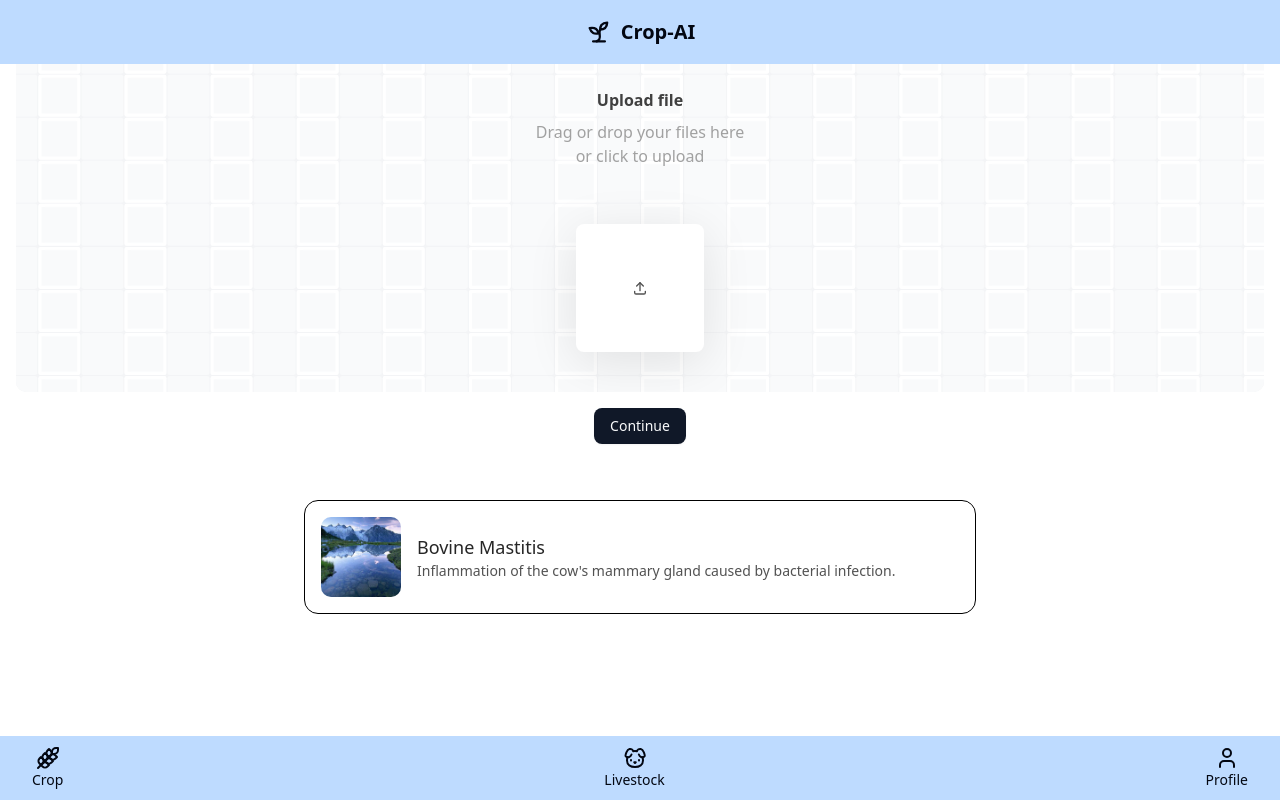
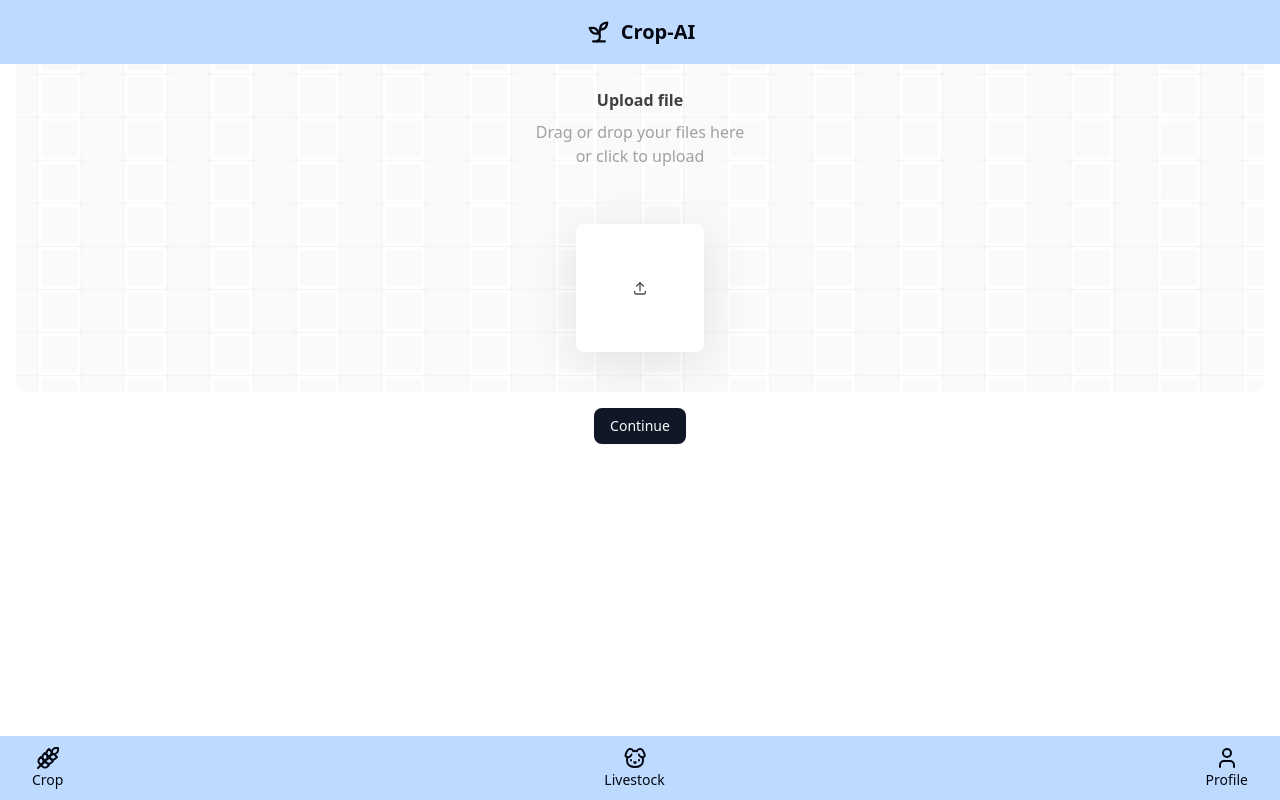
Before and after one commit to rohitjg13/cropsAI, a Next.js app in the folder frontend/: page /animal in a window 1280 px wide. Built offline with nearby package versions, Linux system fonts and the light colour scheme.

Commit message:
loading States

```diff
--- a/frontend/app/animal/page.tsx
+++ b/frontend/app/animal/page.tsx
@@ -16,6 +16,12 @@ const loadingStates = [
   { text: "Processing Image" },
   { text: "Almost there..." },
   { text: "Finalizing result" },
+  { text: "Hang tight, we're working our magic!" },
+  { text: "Almost there, just a moment longer..." },
+  { text: "Good things take a little time!" },
+  { text: "Stay tuned, finishing up!" },
+  { text: "Just a few more seconds..." },
+  { text: "Prepare to be amazed!" },
 ];
 
 export default function Home() {
@@ -91,7 +97,7 @@ export default function Home() {
           </div>
           {/* <div className="flex justify-center w-full mt-2 ml-4"><strong><u>Possible Causes: </u></strong></div> */}
           <br />
-          {mockAnimalCardsData.length > 0 && <ExpandableCardAnimals cards={mockAnimalCardsData} />}
+          {animalCardsData.length > 0 && <ExpandableCardAnimals cards={animalCardsData} />}
         </div>
       </main>
       <footer className="fixed bottom-0 left-0 right-0 z-50">
```
